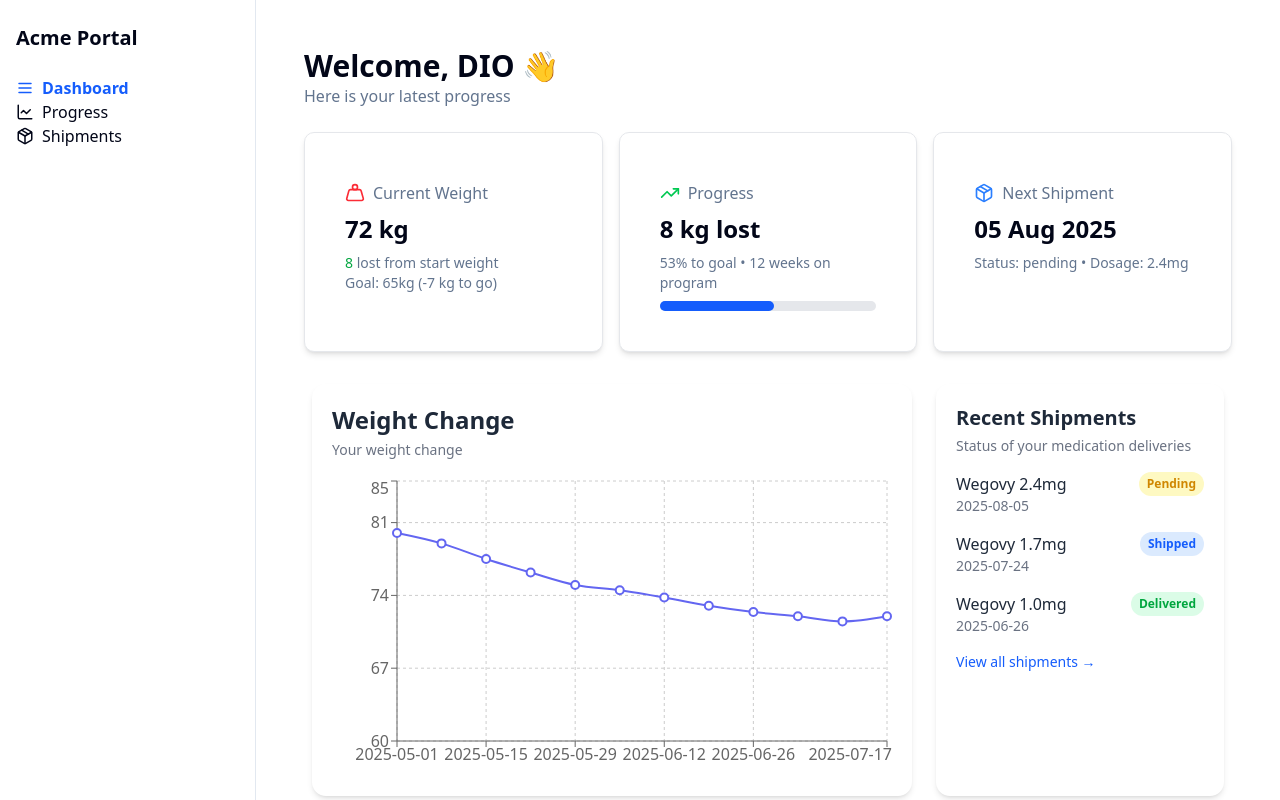
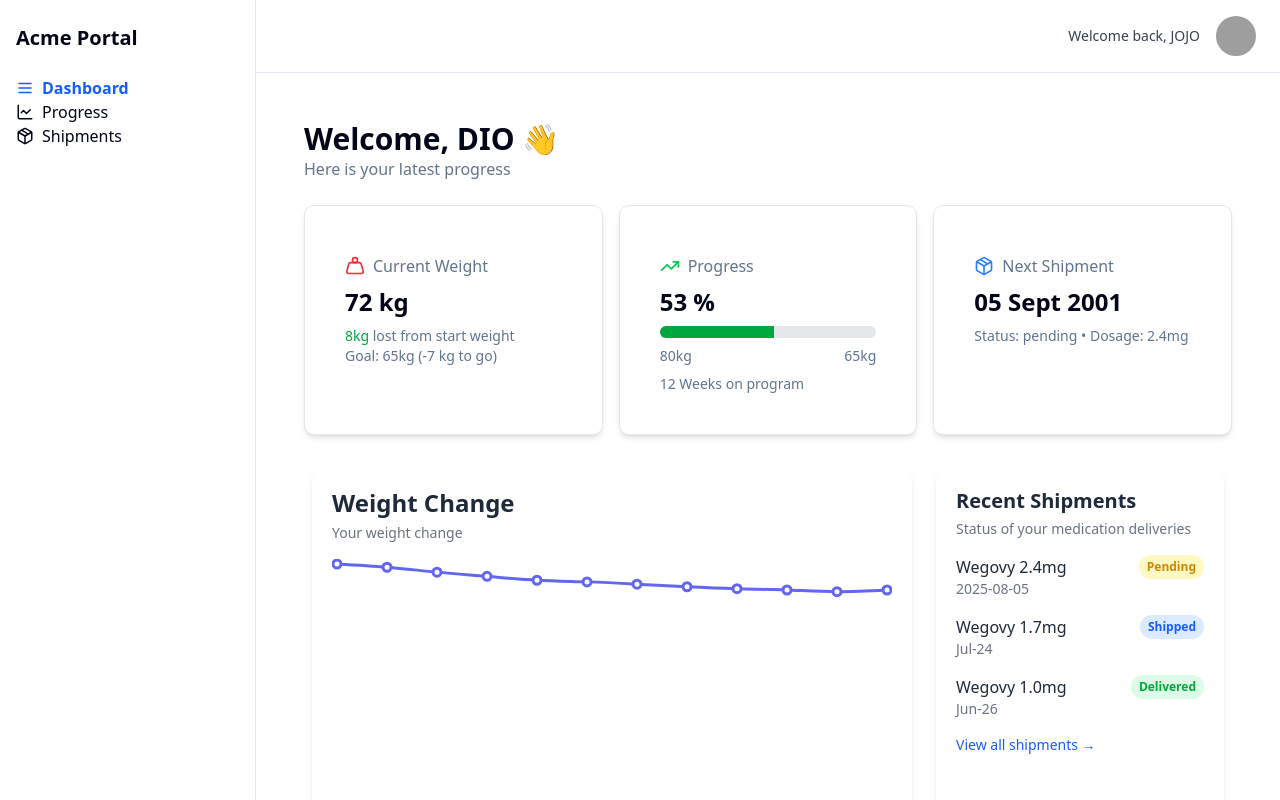
Before and after one commit to Sardar-Sadiq/Assessment-from-Phoenix-labs, a React (Vite) app: page /dashboard in a window 1280 px wide. Built offline with nearby package versions, Linux system fonts and the light colour scheme; grey boxes are pictures that could not be loaded.

Commit message:
dashboard design issues fixed ( few more issues are there )

```diff
--- a/src/components/Layout.jsx
+++ b/src/components/Layout.jsx
@@ -1,35 +1,70 @@
 import { Outlet, NavLink } from "react-router-dom";
 import { Menu, Package, LineChart } from "lucide-react";
+import { users } from "../data/users";
+
+const currentUserId = 2;
+const currentUser = users.find((user) => user.id === currentUserId);
+console.log("Current User in Layout:", currentUser);
 
 export default function Layout() {
   return (
     <div className="flex h-screen">
       {/* Sidebar */}
       <aside className="w-64 bg-white border-r px-4 py-6 hidden md:block">
-        <div className="text-xl font-bold mb-6">Acme Portal</div>
+        <div className="text-xl font-bold mb-6  ">Acme Portal</div>
         <nav className="space-y-4">
-          <NavLink to="/dashboard" className={({ isActive }) => isActive ? "font-semibold text-blue-600" : ""}>
+          <NavLink
+            to="/dashboard"
+            className={({ isActive }) =>
+              isActive ? "font-semibold text-blue-600" : ""
+            }
+          >
             <div className="flex items-center gap-2">
               <Menu size={18} /> Dashboard
             </div>
           </NavLink>
-          <NavLink to="/progress" className={({ isActive }) => isActive ? "font-semibold text-blue-600" : ""}>
+          <NavLink
+            to="/progress"
+            className={({ isActive }) =>
+              isActive ? "font-semibold text-blue-600" : ""
+            }
+          >
             <div className="flex items-center gap-2">
               <LineChart size={18} /> Progress
             </div>
           </NavLink>
-          <NavLink to="/shipments" className={({ isActive }) => isActive ? "font-semibold text-blue-600" : ""}>
+          <NavLink
+            to="/shipments"
+            className={({ isActive }) =>
+              isActive ? "font-semibold text-blue-600" : ""
+            }
+          >
             <div className="flex items-center gap-2">
               <Package size={18} /> Shipments
             </div>
           </NavLink>
         </nav>
       </aside>
-
-      {/* Main content */}
-      <main className="flex-1 p-6 overflow-auto">
-        <Outlet />
-      </main>
+      <div className="flex-1 flex flex-col overflow-auto">
+        {/* Top Navbar */}
+        <header className="flex items-center justify-end px-6 py-4 border-b bg-white">
+          <div className="flex items-center gap-4">
+            <span className="font-medium text-gray-700 text-sm truncate w-full">
+              Welcome back,{" "}
+               { currentUser?.fullName || "User"}
+            </span>
+            <img
+              src={currentUser.avatar}
+              alt="User Avatar"
+              className="w-10 h-10 rounded-full object-cover"
+            />
+          </div>
+        </header>
+        {/* Main content */}
+        <main className="flex-1 p-6 overflow-auto">
+          <Outlet />
+        </main>
+      </div>
     </div>
   );
 }
--- a/src/components/ui/Progress.jsx
+++ b/src/components/ui/Progress.jsx
@@ -6,7 +6,7 @@ export default function Progress({ value }) {
   return (
     <div className="w-full h-3 bg-gray-200 rounded-full overflow-hidden">
       <div
-        className="h-full bg-primary transition-all duration-300"
+        className="h-full bg-green-600 transition-all duration-300"
         style={{ width: `${value}%` }}
       />
     </div>
--- a/src/data/patientData.js
+++ b/src/data/patientData.js
@@ -8,30 +8,30 @@ export const patientData = [
     goalWeight: 65,
     startWeight: 80,
     height: 175,
-    nextShipmentDate: '2025-08-05',
+    nextShipmentDate: 'Sep-05',
     progressSummary: {
       percentToGoal: 53,
       weightLost: 8,
       weeksOnProgram: 10,
     },
     weightHistory: [
-      { date: '2025-05-01', weight: 80, bmi: 26.1 },
-      { date: '2025-05-08', weight: 79, bmi: 25.8 },
-      { date: '2025-05-15', weight: 77.5, bmi: 25.3 },
-      { date: '2025-05-22', weight: 76.2, bmi: 24.9 },
-      { date: '2025-05-29', weight: 75.0, bmi: 24.5 },
-      { date: '2025-06-05', weight: 74.5, bmi: 24.3 },
-      { date: '2025-06-12', weight: 73.8, bmi: 24.1 },
-      { date: '2025-06-19', weight: 73.0, bmi: 23.9 },
-      { date: '2025-06-26', weight: 72.4, bmi: 23.7 },
-      { date: '2025-07-03', weight: 72.0, bmi: 23.5 },
-      { date: '2025-07-10', weight: 71.5, bmi: 23.4 },
-      { date: '2025-07-17', weight: 72.0, bmi: 23.5 },
+      { date: 'May-01', weight: 80, bmi: 26.1 },
+      { date: 'May-08', weight: 79, bmi: 25.8 },
+      { date: 'May-15', weight: 77.5, bmi: 25.3 },
+      { date: 'May-22', weight: 76.2, bmi: 24.9 },
+      { date: 'May-29', weight: 75.0, bmi: 24.5 },
+      { date: 'Jun-05', weight: 74.5, bmi: 24.3 },
+      { date: 'Jun-12', weight: 73.8, bmi: 24.1 },
+      { date: 'Jun-19', weight: 73.0, bmi: 23.9 },
+      { date: 'Jun-26', weight: 72.4, bmi: 23.7 },
+      { date: 'Jul-03', weight: 72.0, bmi: 23.5 },
+      { date: 'Jul-10', weight: 71.5, bmi: 23.4 },
+      { date: 'Jul-17', weight: 72.0, bmi: 23.5 },
     ],
     shipments: [
       {
         id: 's1',
-        date: '2025-05-01',
+        date: 'May-01',
         status: 'delivered',
         medication: 'Wegovy',
         dosage: '0.25mg',
@@ -39,7 +39,7 @@ export const patientData = [
       },
       {
         id: 's2',
-        date: '2025-05-29',
+        date: 'May-29',
         status: 'delivered',
         medication: 'Wegovy',
         dosage: '0.5mg',
@@ -47,7 +47,7 @@ export const patientData = [
       },
       {
         id: 's3',
-        date: '2025-06-26',
+        date: 'Jun-26',
         status: 'delivered',
         medication: 'Wegovy',
         dosage: '1.0mg',
@@ -55,7 +55,7 @@ export const patientData = [
       },
       {
         id: 's4',
-        date: '2025-07-24',
+        date: 'Jul-24',
         status: 'shipped',
         medication: 'Wegovy',
         dosage: '1.7mg',
@@ -74,59 +74,60 @@ export const patientData = [
   {
   id: 2,
   userId: 2,
-    currentWeight: 63,
+  currentWeight: 88,
   goalWeight: 70,
-    startWeight: 60,
-    height: 168,
+  startWeight: 100,
+  height: 175,
   nextShipmentDate: '2025-08-10',
   progressSummary: {
-      percentToGoal: 43,
-      weightLost: -3, // Gained weight
+    percentToGoal: 67, // Rough estimate
+    weightLost: 12,
     weeksOnProgram: 8,
   },
   weightHistory: [
-      { date: '2025-05-20', weight: 60.0, bmi: 21.3 },
-      { date: '2025-05-27', weight: 60.8, bmi: 21.6 },
-      { date: '2025-06-03', weight: 61.5, bmi: 21.8 },
-      { date: '2025-06-10', weight: 62.2, bmi: 22.0 },
-      { date: '2025-06-17', weight: 62.5, bmi: 22.2 },
-      { date: '2025-06-24', weight: 62.8, bmi: 22.3 },
-      { date: '2025-07-01', weight: 63.0, bmi: 22.4 },
-      { date: '2025-07-08', weight: 63.0, bmi: 22.4 },
+    { date: 'May-20', weight: 100.0, bmi: 32.7 },
+    { date: 'May-27', weight: 97.5, bmi: 31.8 },
+    { date: 'Jun-03', weight: 95.0, bmi: 31.0 },
+    { date: 'Jun-10', weight: 93.0, bmi: 30.4 },
+    { date: 'Jun-17', weight: 91.0, bmi: 29.7 },
+    { date: 'Jun-24', weight: 89.5, bmi: 29.2 },
+    { date: 'Jul-01', weight: 88.5, bmi: 28.9 },
+    { date: 'Jul-08', weight: 88.0, bmi: 28.7 },
   ],
   shipments: [
     {
       id: 's1',
-        date: '2025-05-20',
+      date: 'May-20',
       status: 'delivered',
-        medication: 'Ensure Plus',
-        dosage: '1 bottle/day',
-        trackingNumber: 'GAIN12345678',
+      medication: 'Keto Shake',
+      dosage: '2 bottles/day',
+      trackingNumber: 'WL12345678',
     },
     {
       id: 's2',
-        date: '2025-06-17',
+      date: 'Jun-17',
       status: 'delivered',
-        medication: 'Ensure Plus',
-        dosage: '2 bottles/day',
-        trackingNumber: 'GAIN23456789',
+      medication: 'Fat Burner Capsules',
+      dosage: '1 capsule/day',
+      trackingNumber: 'WL23456789',
     },
     {
       id: 's3',
-        date: '2025-07-15',
+      date: 'Jul-15',
       status: 'shipped',
-        medication: 'Ensure Max Protein',
-        dosage: '2 bottles/day',
-        trackingNumber: 'GAIN34567890',
+      medication: 'Green Tea Extract',
+      dosage: '2 tablets/day',
+      trackingNumber: 'WL34567890',
     },
     {
       id: 's4',
       date: '2025-08-10',
       status: 'pending',
-        medication: 'Ensure Max Protein',
-        dosage: '2 bottles/day',
-        trackingNumber: 'GAIN45678901',
+      medication: 'Intermittent Fasting Pack',
+      dosage: '1 pack/day',
+      trackingNumber: 'WL45678901',
     },
   ],
 }
+
 ];
--- a/src/data/users.js
+++ b/src/data/users.js
@@ -3,16 +3,16 @@
 export const users = [
   {
     id: 1,
-    username: 'patient',
-    password: 'password',
+    username: 'dio',
+    password: 'theworld',
     fullName: 'DIO',
     email: 'john.doe@example.com',
     avatar: 'https://api.dicebear.com/7.x/avataaars/svg?seed=John',
   },
   {
     id: 2,
-    username: 'demo',
-    password: 'demo',
+    username: 'jojo',
+    password: 'starplat',
     fullName: 'JOJO',
     email: 'demo@example.com',
     avatar: 'https://api.dicebear.com/7.x/avataaars/svg?seed=Demo',
--- a/src/pages/Dashboard.jsx
+++ b/src/pages/Dashboard.jsx
@@ -3,6 +3,7 @@ import { patientData } from "../data/patientData";
 import { users } from "../data/users";
 import { Card, CardContent } from "../components/ui/Card";
 import { Weight, TrendingUp, Package } from "lucide-react";
+import  Progress  from '../components/ui/Progress';
 
 import {
   LineChart,
@@ -61,7 +62,7 @@ if (!user || !data) {
       </div>
       <h2 className="text-2xl font-bold">{currentWeight} kg</h2>
       <p className="text-sm text-muted-foreground">
-        <span className="text-green-600">{weightLost}</span> lost from start weight <br />
+        <span className="text-green-600">{weightLost}kg</span> lost from start weight <br />
         Goal: {goalWeight}kg ({weightToGo} kg to go)
       </p>
     </CardContent>
@@ -74,17 +75,27 @@ if (!user || !data) {
         <TrendingUp className="h-5 w-5 text-green-500" />
         <p className="text-muted-foreground">Progress</p>
       </div>
-      <h2 className="text-2xl font-bold">{weightLost} kg lost</h2>
-      <p className="text-sm text-muted-foreground">
-        {percentToGoal}% to goal • {weightHistory.length} weeks on program
-      </p>
+      <h2 className="text-2xl font-bold">{percentToGoal} % </h2>
+
       {/* Progress bar */}
-      <div className="w-full bg-gray-200 rounded-full h-2.5 mt-2">
-        <div
-          className="bg-blue-600 h-2.5 rounded-full transition-all duration-500"
-          style={{ width: `${percentToGoal}%` }}
-        ></div>
+       <div>
+      {/* Progress bar */}
+
+      <Progress value={percentToGoal} className="mt-2 h-2.5" />
+
+      {/* Start Weight and Goal Weight labels */}
+      <div className="flex justify-between mt-2"> {/* Use justify-between here */}
+        <p className="text-sm text-muted-foreground">
+          {startWeight}kg
+        </p>
+        <p className="text-sm text-muted-foreground">
+          {goalWeight}kg
+        </p>
       </div>
+    </div>
+    <p className="text-sm text-muted-foreground">
+          {weightHistory.length} Weeks on program
+        </p>
     </CardContent>
   </Card>
 
@@ -120,17 +131,16 @@ if (!user || !data) {
           <p className="text-sm text-gray-500 mb-4">Your weight change</p>
           <ResponsiveContainer width="100%" height={300}>
             <LineChart data={weightHistory}>
-              <CartesianGrid strokeDasharray="3 3" />
               <XAxis dataKey="date" />
-              <YAxis domain={[60, 85]} />
+
               <Tooltip />
               <Line
-                type="monotone"
+                type="natural"
                 dataKey="weight"
                 stroke="#6366f1"
-                strokeWidth={2}
+                strokeWidth={3}
                 dot={{ r: 4 }}
-                activeDot={{ r: 6 }}
+                activeDot={{ r: 7 }}
               />
             </LineChart>
           </ResponsiveContainer>
```
Lines whose indentation alone changed are shown as unchanged.
